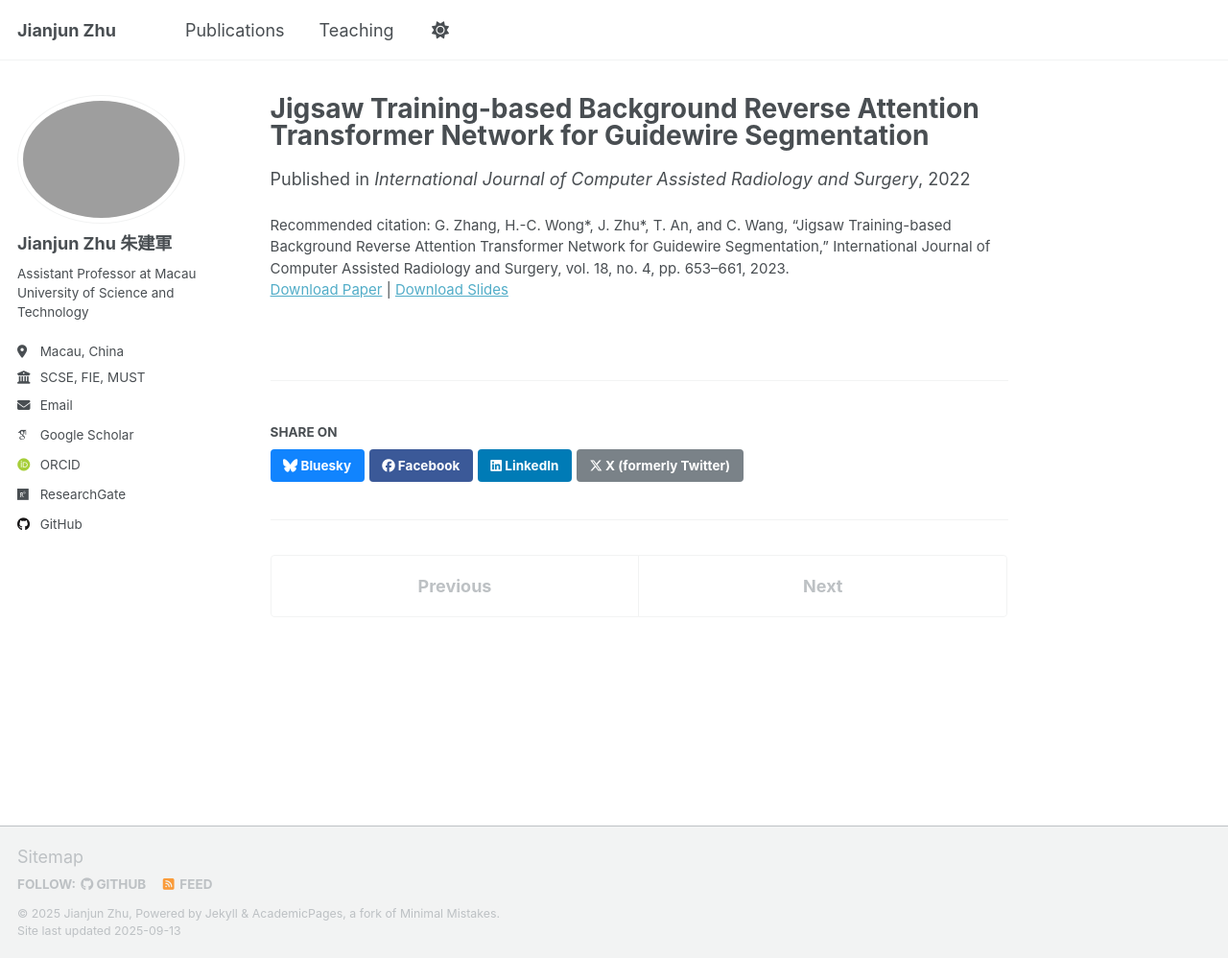
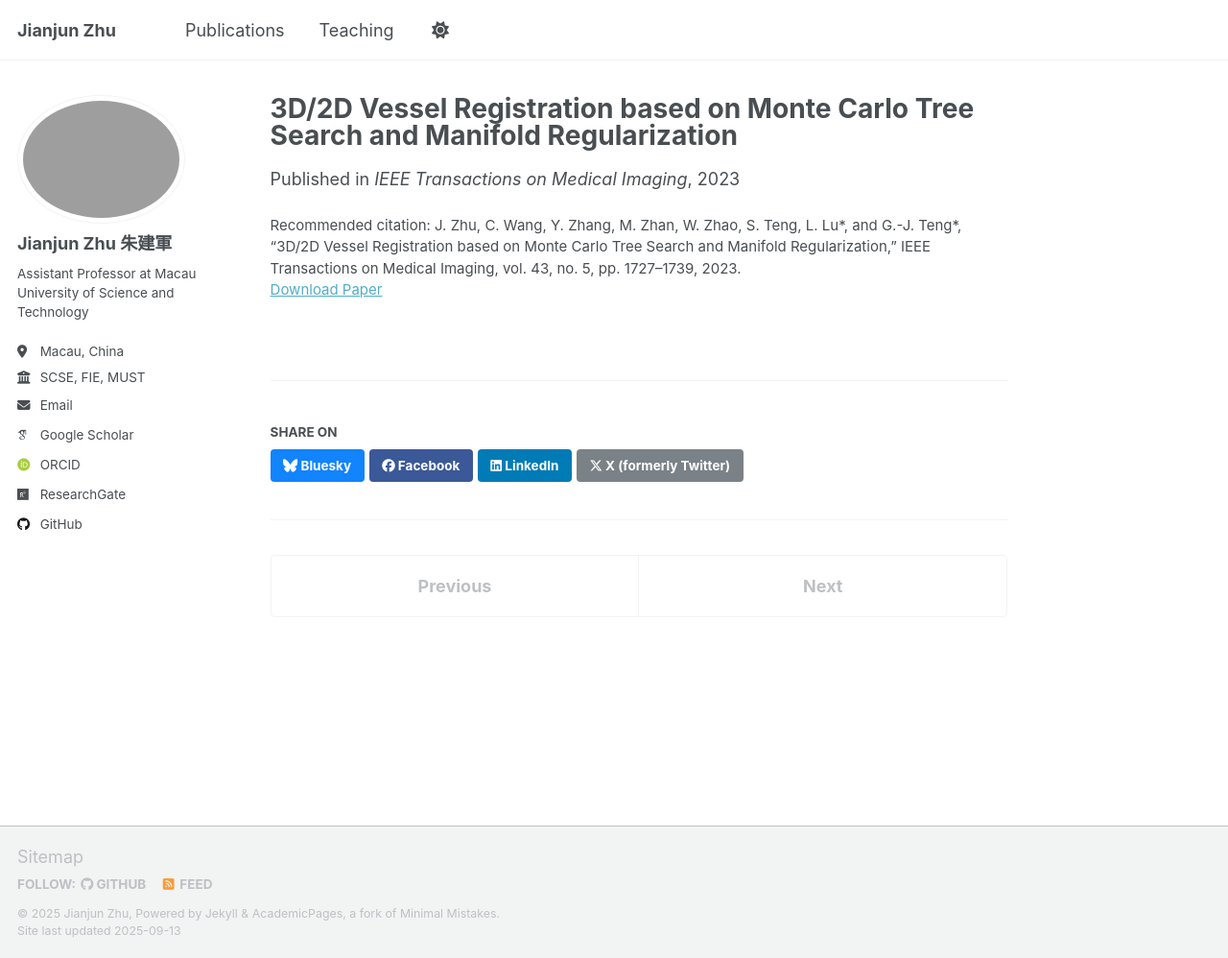
Before and after one commit to JianjunZhu/JianjunZhu.github.io, a Jekyll site: the page built from _publications/2023-TMI.md, in a window 1280 px wide and 998 px high. Shown: the whole window at 96% size. Built offline with Jekyll 4.4.1, drawn with Linux system fonts in a browser that asks for light colours; some web fonts are replaced; a script that is not in the unit is left out.

Commit message:
Update 2023-TMI.md

```diff
--- a/_publications/2023-TMI.md
+++ b/_publications/2023-TMI.md
@@ -1,12 +1,11 @@
 ---
-title: "Jigsaw Training-based Background Reverse Attention Transformer Network for Guidewire Segmentation"
+title: "3D/2D Vessel Registration based on Monte Carlo Tree Search and Manifold Regularization"
 collection: publications
 category: manuscripts
-permalink: /publication/2023-IJCARS
+permalink: /publication/2023-TMI
 excerpt: ''
-date: 2022-12-05
-venue: 'International Journal of Computer Assisted Radiology and Surgery'
-slidesurl: ''
-paperurl: 'https://link.springer.com/article/10.1007/s11548-022-02803-z'
-citation: 'G. Zhang, H.-C. Wong*, J. Zhu*, T. An, and C. Wang, “Jigsaw Training-based Background Reverse Attention Transformer Network for Guidewire Segmentation,” International Journal of Computer Assisted Radiology and Surgery, vol. 18, no. 4, pp. 653–661, 2023.'
+date: 2023-12-28
+venue: 'IEEE Transactions on Medical Imaging'
+paperurl: 'https://ieeexplore.ieee.org/document/10375552'
+citation: 'J. Zhu, C. Wang, Y. Zhang, M. Zhan, W. Zhao, S. Teng, L. Lu*, and G.-J. Teng*, “3D/2D Vessel Registration based on Monte Carlo Tree Search and Manifold Regularization,” IEEE Transactions on Medical Imaging, vol. 43, no. 5, pp. 1727–1739, 2023.'
 ---
```
